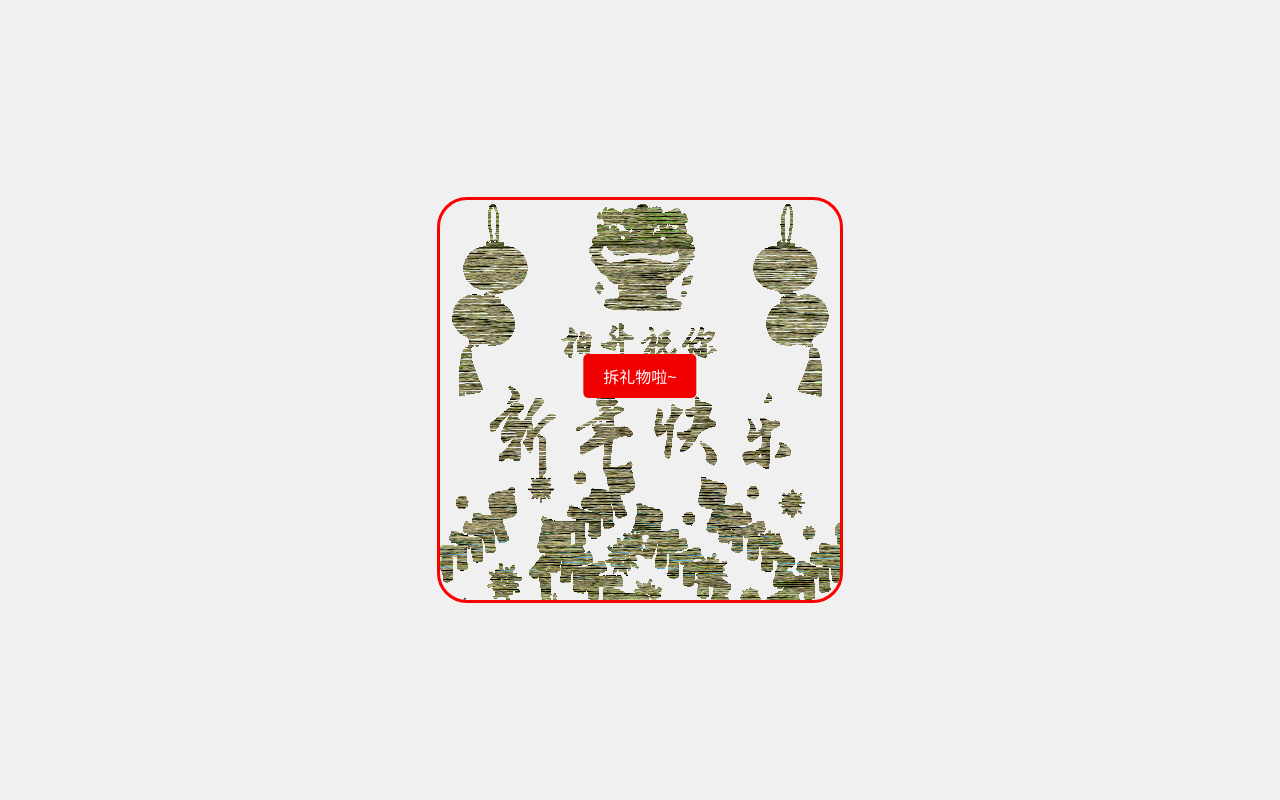
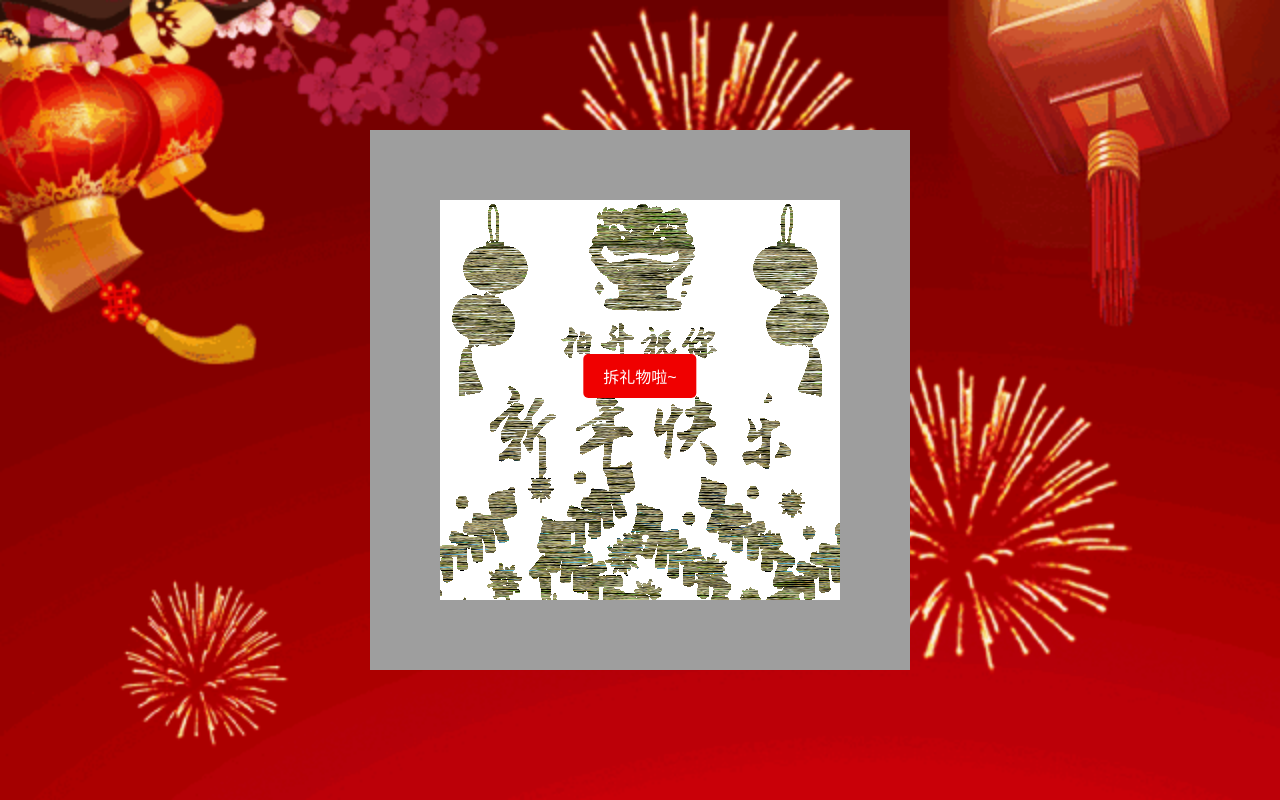
Before and after one commit to bflyer/happy_new_year_puzzle, a plain HTML site: page happy_new_year.html in a window 1280 px wide. Drawn offline with Linux system fonts and the light colour scheme.

Commit message:
feat: Add background gif and back-canvas

```diff
--- a/happy_new_year.html
+++ b/happy_new_year.html
@@ -10,12 +10,37 @@
             align-items: center;
             height: 100vh;
             margin: 0;
-            background-color: #f0f0f0;
+            background-color: #f08080;
             position: relative; /* Ensure the button can be positioned absolutely within this container */
+            background-image: url('test.gif'); /* 替换为你的 GIF 文件路径 */
+            background-size: cover; /* 根据需要调整背景大小 */
+            background-position: center; /* 背景居中 */
+            background-repeat: no-repeat; /* 防止背景重复 */
         }
-        canvas {
-            border: 3px solid red;
-            border-radius: 30px;
+
+        .canvas-container {
+            position: relative;
+            width: 540px; /* 包含边框的宽度 */
+            height: 540px; /* 包含边框的高度 */
+        }
+
+        .background-canvas {
+            position: absolute;
+            top: 0;
+            left: 0;
+            width: 100%;
+            height: 100%;
+            z-index: 1;
+        }
+
+        .foreground-canvas {
+            position: absolute;
+            top: 70px; /* 边框宽度 */
+            left: 70px; /* 边框宽度 */
+            width: 400px; /* 不包含边框的宽度 */
+            height: 400px; /* 不包含边框的高度 */
+            background-color: white;
+            z-index: 2;
         }
 
         /* Button styles */
@@ -40,22 +65,28 @@
     </style>
 </head>
 <body>
-    <!-- canvas {
-        /* ?????? */
-        border-width: 30px; /* ???????????????? */
-
-        /* ?? border-image ???????? */
-        border-image-source: url('border.png'); /* ???????? */
-        border-image-slice: 30 fill; /* ???????????????????????? */
-        border-image-width: 30px; /* ??????????? */
-        border-image-repeat: round; /* ??????????????? round ????? */
-    }  -->
-    <canvas id="animationCanvas"></canvas>
+    <div class="canvas-container">
+        <canvas class="background-canvas" width="540" height="540"></canvas>
+        <canvas class="foreground-canvas" width="400" height="400"></canvas>
+    </div>
     <!-- Add a floating button -->
     <button class="floating-button" id="startButton">拆礼物啦~</button>
 
     <script>
-        const canvas = document.getElementById('animationCanvas');
+        // 绘制背景边框到大画布上
+        const backgroundCanvas = document.querySelector('.background-canvas');
+        const bgCtx = backgroundCanvas.getContext('2d');
+
+        const borderImage = new Image();
+        borderImage.src = 'border2.png'; // 替换为实际边框图片 URL
+
+        borderImage.onload = () => {
+            backgroundCanvas.width = 540;
+            backgroundCanvas.height = 540;
+            bgCtx.drawImage(borderImage, 0, 0, backgroundCanvas.width, backgroundCanvas.height);
+        };
+
+        const canvas = document.querySelector('.foreground-canvas');
         const ctx = canvas.getContext('2d');
 
         function img2px() {
@@ -157,18 +188,6 @@
                     requestAnimationFrame(reconstructText);
                 }
 
-                // Ensure the script runs after the DOM is fully loaded
-                // document.addEventListener('DOMContentLoaded', function() {
-                //     const startButton = document.getElementById('startButton');
-                //     console.log("startButton: ", startButton)
-                //     // Attach event listener to the button
-                //     startButton.addEventListener('click', () => {
-                //         // Hide the button
-                //         startButton.classList.add('hidden');
-                //         // Start animation (assuming reconstructText is defined elsewhere)
-                //         requestAnimationFrame(reconstructText);
-                //     });
-                // });
                 const startButton = document.getElementById('startButton');
                 console.log("startButton: ", startButton)
                 // Attach event listener to the button
```
Also changed, not shown: puzzle.html (+45 -3 lines), test.html (added, +53 -0 lines), border.png, test.gif (added), 3 other files.
